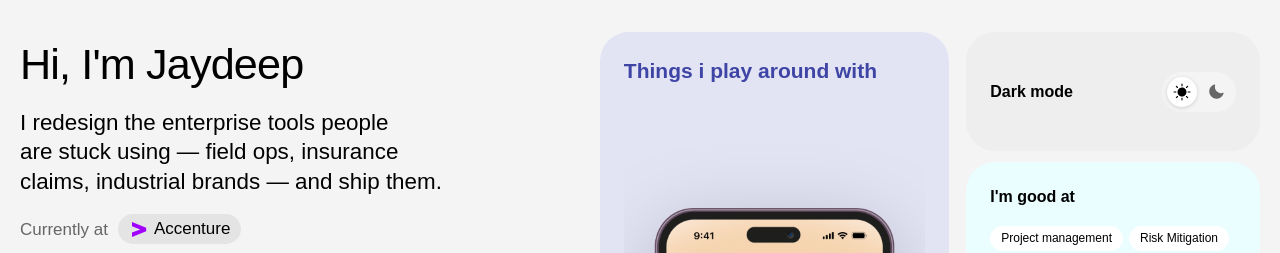
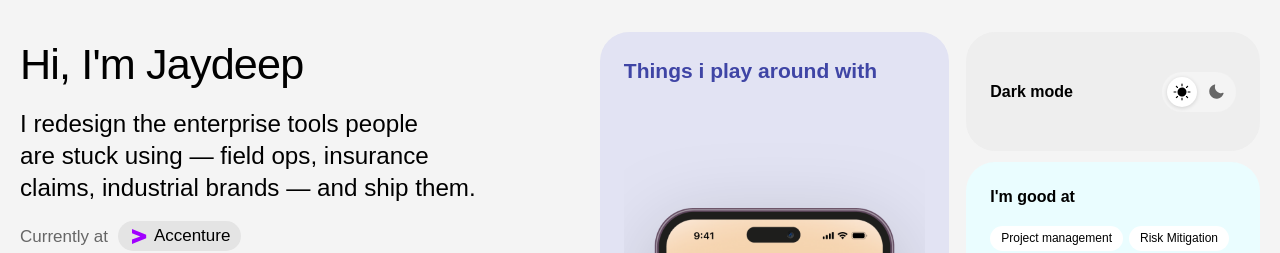
Before and after one commit to jaydeep261994/ux-portfolio, a React (Vite) app: page / in a window 1280 px wide. Shown: the top 253 px of the page. Built offline with nearby package versions, Linux system fonts and the light colour scheme; no server answers; a web font is replaced by a local one; what @posthog/react would draw is missing.

Commit message:
fix: hero type to Figma spec
Name was weight 500 against Figma's 400; pitch resolved to 23.2px against
25.1. Everything else in the type scale already matched.

```diff
--- a/src/styles/bento.css
+++ b/src/styles/bento.css
@@ -74,14 +74,14 @@ a.bento-card:focus-visible {
 }
 
 .home-hero__name {
-  font-size: clamp(2rem, 1.4rem + 2vw, 2.7rem);
-  font-weight: 500;
+  font-size: clamp(2rem, 1.4rem + 2vw, 2.7rem); /* Figma: 43.1px */
+  font-weight: 400;
   letter-spacing: -0.02em;
   line-height: 1.15;
 }
 
 .home-hero__pitch {
-  font-size: clamp(1.125rem, 1rem + 0.5vw, 1.5625rem);
+  font-size: clamp(1.125rem, 1rem + 0.64vw, 1.5688rem); /* Figma: 25.1px */
   line-height: 1.32;
   max-width: 535px; /* Figma measures the pitch block at 535px wide */
   text-wrap: balance;
```
